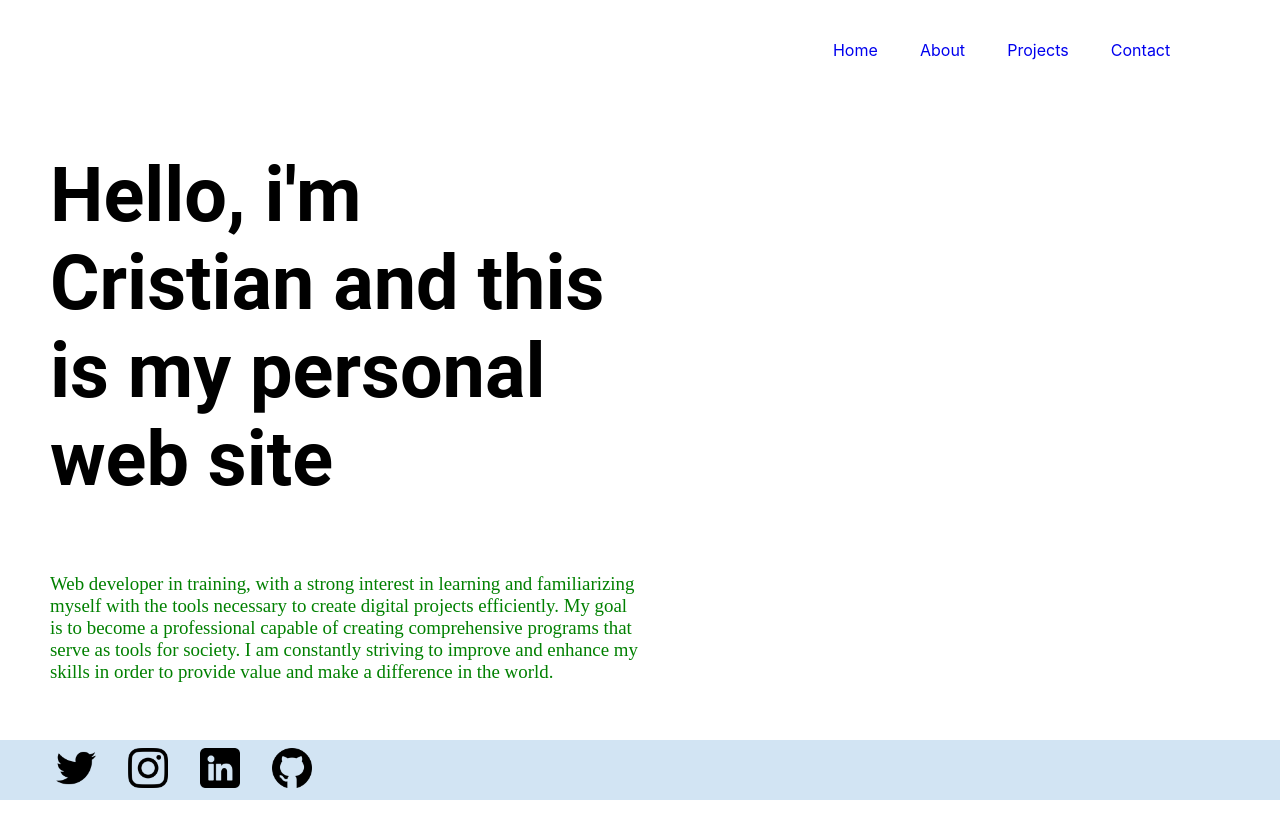
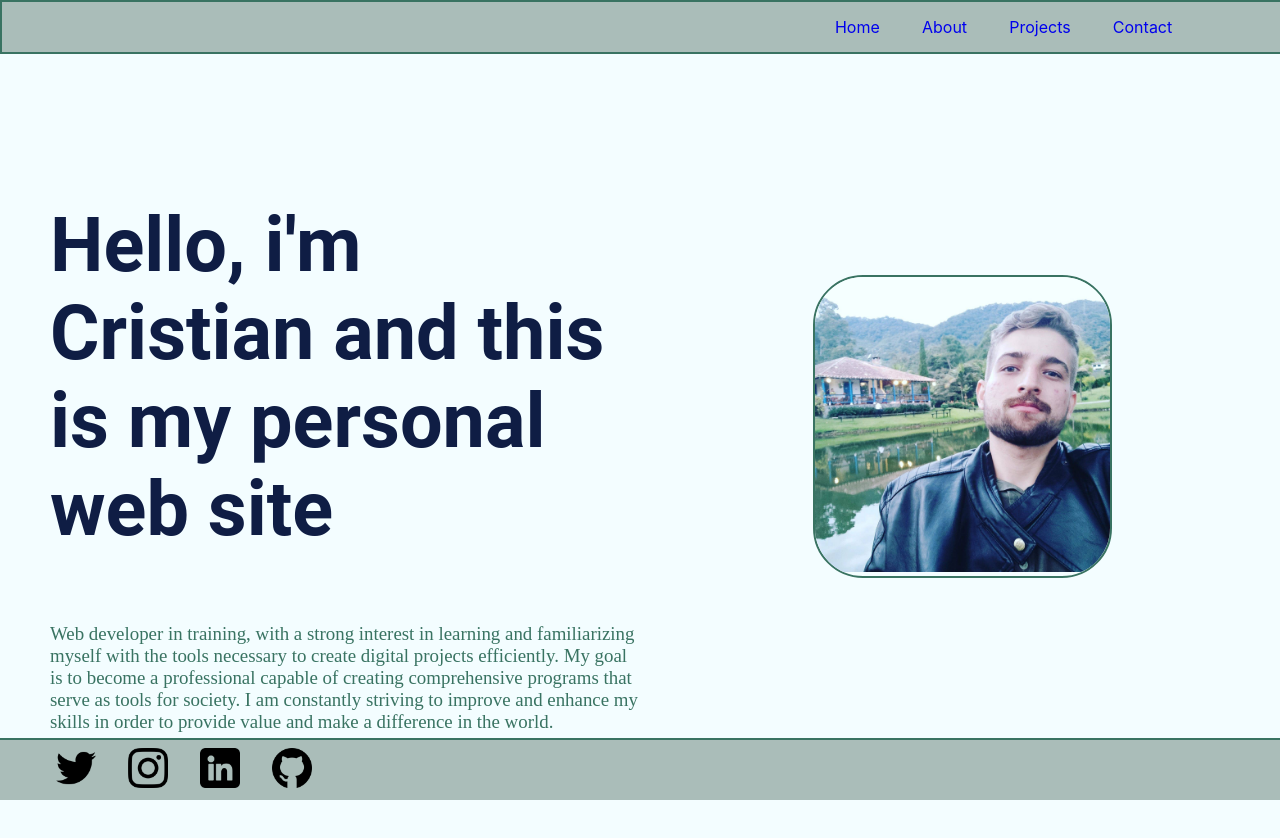
Before and after one commit to cserna98/Portfolio-, a React (Create React App) app in the folder portfolio/: page / in a window 1280 px wide. Shown: the top 838 px of the page. Before the commit the page ends 802 px from the top, so only its background shows below. Built offline with nearby package versions, Linux system fonts and the light colour scheme.

Commit message:
Escogiendo colores proncipales

```diff
--- a/portfolio/src/Styles/Global.css
+++ b/portfolio/src/Styles/Global.css
@@ -3,8 +3,22 @@
 :root {
     --font-primary: 'Roboto', sans-serif;
     --font-secondary: 'Times New Roman', sans-serif;
+    --Font: #0F1D44;
+    --color2: #30698C;
+    --color3: #EBF2F2;
+    --fondo: #F3FDFF;
+    --color5: #AABDB9;
 }
+/*--Font: #0F1D44;
+    --color2: #30698C;
+    --color3: #EBF2F2;
+    --fondo: #F3FDFF;
+    --color5: #AABDB9;  */
 
+body{
+    background-color: var(--fondo);
+    color: #397362;
+}
 /*-----------------------------main----------------------------*/
 main{
     margin: 50px;
@@ -25,12 +39,13 @@ main{
 nav {
     justify-content: space-around;
     align-items: center;
-    top: 25px;
+    top: 0;
     left: 0;
     height: 50px;
     position: fixed;
     width: 100%;
-    background-color:transparent;
+    background-color:var(--color5);
+    border: 2px solid;
 }
 
 ul{
@@ -49,13 +64,12 @@ a{
 nav li:hover {
     font-size: larger;
     padding: 5px;
-    background-color: #adcdf071;
+    background-color: var(--color5);
     border: 2px solid rgb(175, 175, 224);
     border-radius: 5px;
 }
 
 .logo{
-    background-color: aqua;
     margin-top: 10%;
 }
 
@@ -68,19 +82,39 @@ nav li:hover {
 .description{
     flex-direction: column;
     margin-top: 50px;
+    width: 50%;
 }
 
 h1{
     font-size: 2cm;
     font-family: var(--font-primary);
-    width: 50%;
+    width: 100%;
+    color: var(--Font);
 
 }
 
 .descriptionText{
     font-family: var(--font-secondary);
     font-size: 0.5cm;
-    width: 50%;
+    width: 100%;
+}
+
+.profilePicture{
+   width: 25%;
+   justify-content: center;
+   margin-right: 10%;
+   border: 2px solid;
+   border-radius: 50px;
+   overflow: hidden;
+
+}
+
+.profilePicture img{
+    height: 100%;
+    width: 100%;
+}
+#home{
+    justify-content: space-between;
 }
 
 /*------------------------------------Habilities cards---------------------*/
@@ -152,7 +186,7 @@ form {
 }
   p {
     font-size: 1.2rem;
-    color: green;
+
     margin-top: 20px;
   }
 
@@ -165,7 +199,8 @@ position: fixed;
 bottom: 0;
 width: 100%;
 height: 60px;
-background-color: rgb(210, 228, 243);
+background-color: var(--color5);
+border-top: 2px solid;
 }
 
 .icons{
--- a/portfolio/src/components/routes/Home.js
+++ b/portfolio/src/components/routes/Home.js
@@ -1,7 +1,8 @@
+import profilePicture from '../../assets/images/profile.jpg'
 function Home() {
 
     return (
-      <main>
+      <main className='Disp_flex' id='home'>
         <div className="description Disp_flex">
         <h1>Hello, i'm Cristian and this is my personal web site </h1>
         <p className="descriptionText">Web developer in training, with a strong interest
@@ -13,6 +14,9 @@ function Home() {
         enhance my skills in order to provide value and make
         a difference in the world.</p>
       </div>
+      <div className="profilePicture">
+        <img src={profilePicture} ></img>
+      </div>
       </main>
 
     );
```
Also changed, not shown: portfolio/src/assets/images/profile.jpg (added).
